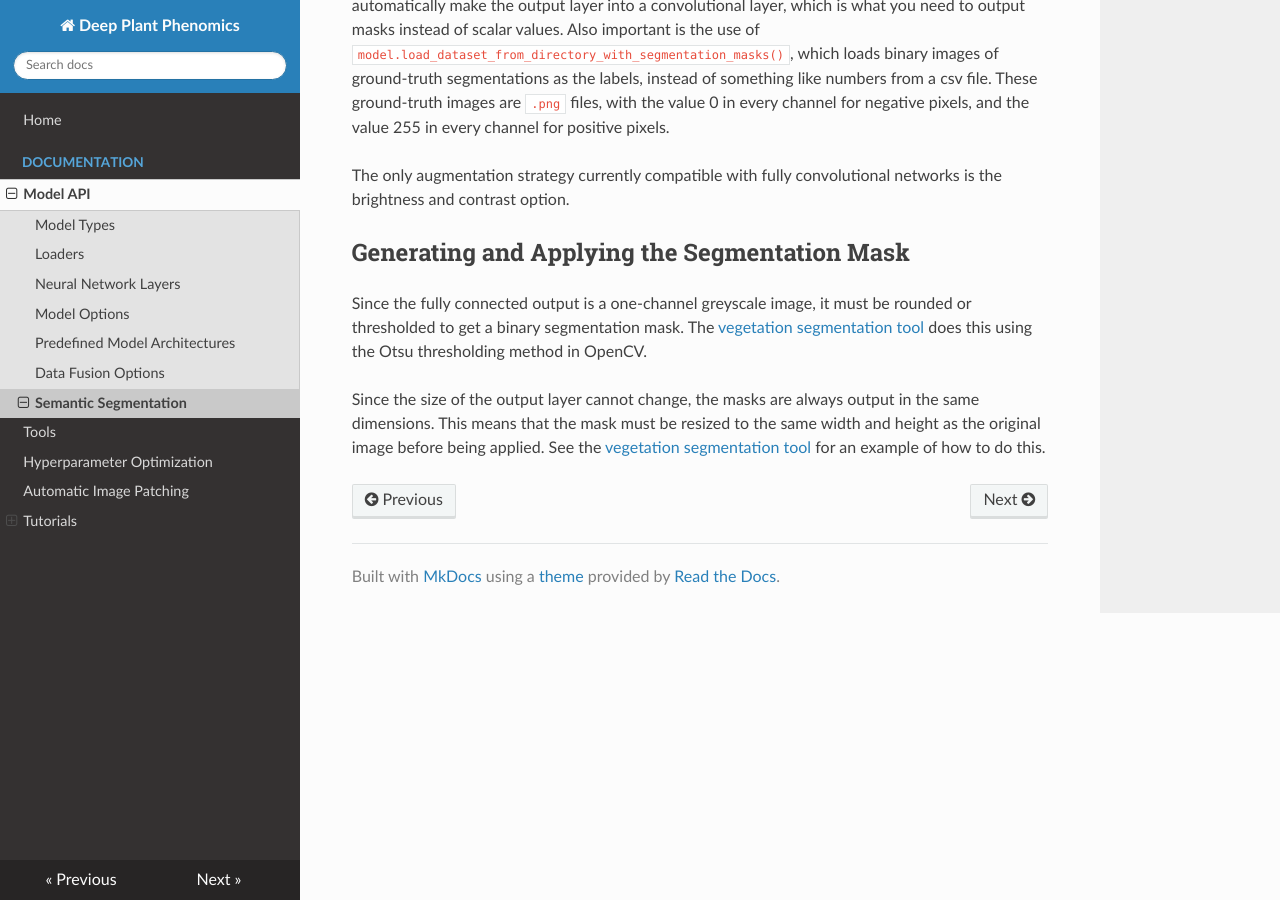
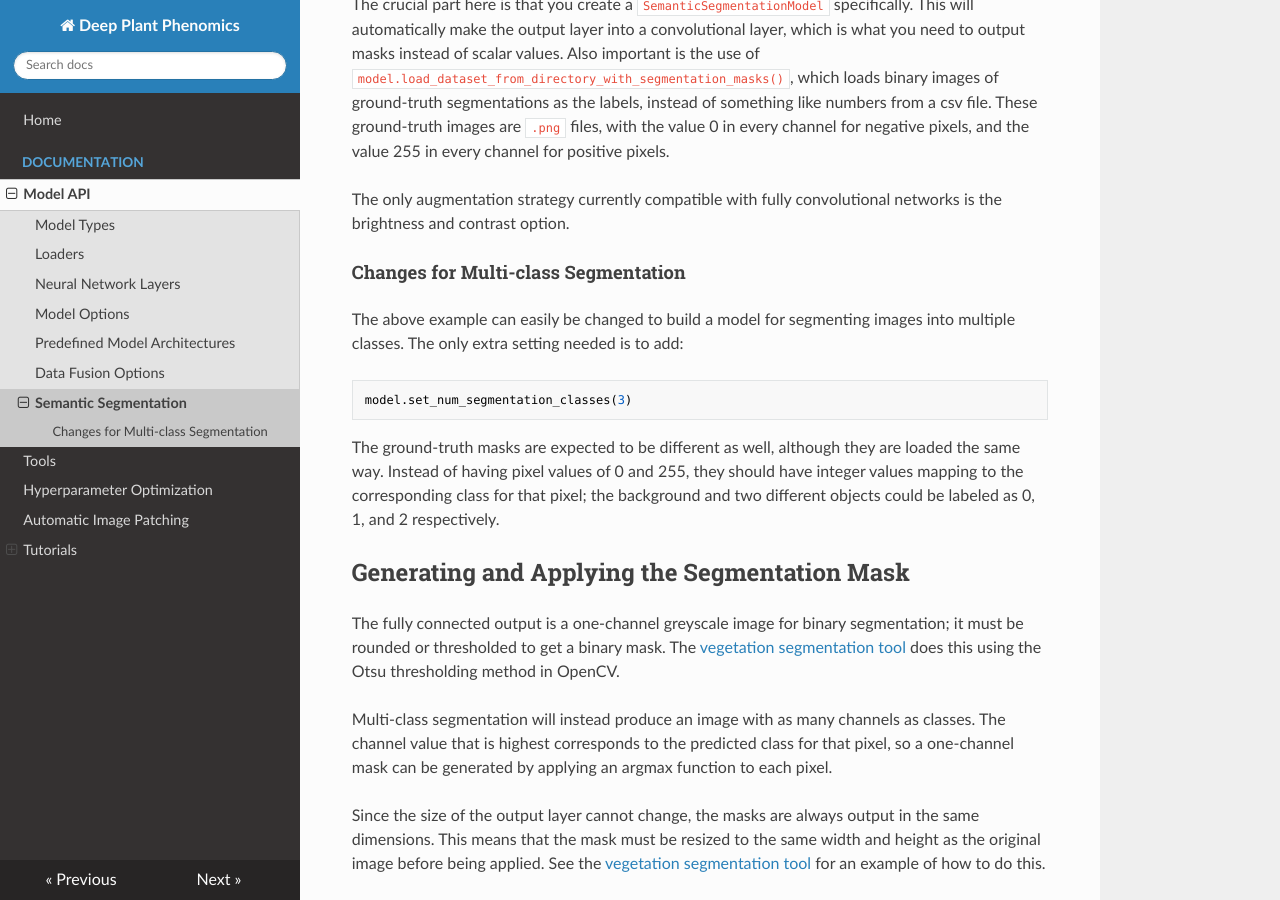
Before and after one commit to p2irc/deepplantphenomics, an MkDocs documentation site: the page built from docs/Semantic-Segmentation.md, in a window 1280 px wide and 900 px high, scrolled down 1198 px. Built offline with MkDocs 1.6.1, drawn with Linux system fonts in a browser that asks for light colours; nearby versions of some CDN libraries; old or Windows-style settings are respelled for this version of MkDocs; some of the changed text lies outside the part shown.

Commit message:
Document multi-class segmentation

````diff
--- a/docs/Model-Types.md
+++ b/docs/Model-Types.md
@@ -6,7 +6,7 @@ There are 6 `Model` objects is DPP for each problem type that it supports:
 
 - `ClassificationModel`, for classifying images into different classes (like objects or biotic stress)
 - `RegressionModel`, for determining parameter values (like leaf counts) from images
-- `SemanticSegmentationModel`, for determining segmentation masks for images
+- `SemanticSegmentationModel`, for determining binary and multi-class segmentation masks for images
 - `ObjectDetectionModel`, for detecting objects in images using the YOLO model
 - `CountCeptionModel`, for counting objects in images using the Countception model
 - `HeatmapObjectCountingModel`, for counting objects in images by determining heatmaps of their locations. This works similarly to semantic segmentation otherwise.
--- a/docs/Semantic-Segmentation.md
+++ b/docs/Semantic-Segmentation.md
@@ -2,7 +2,7 @@ Semantic segmentation refers to the task of assigning a label to each pixel in t
 
 ![results](semantic-output.png)
 
-DPP provides the option to use fully convolutional networks in order to perform the semantic segmentation task. As of now, only binary segmentations are supported (pixels are assigned a number between 1 and 0, which can be rounded or thresholded to get a mask).
+DPP provides the option to use fully convolutional networks in order to perform the semantic segmentation task. By default, binary segmentations are performed (pixels are assigned a number between 1 and 0, which can be rounded or thresholded to get a mask); segmentations with multiple classes can also be performed with some small changes to the settings.
 
 ## Example
 
@@ -50,8 +50,20 @@ The crucial part here is that you create a `SemanticSegmentationModel` specifica
 
 The only augmentation strategy currently compatible with fully convolutional networks is the brightness and contrast option.
 
+#### Changes for Multi-class Segmentation
+
+The above example can easily be changed to build a model for segmenting images into multiple classes. The only extra setting needed is to add:
+
+```python
+model.set_num_segmentation_classes(3)
+```
+
+The ground-truth masks are expected to be different as well, although they are loaded the same way. Instead of having pixel values of 0 and 255, they should have integer values mapping to the corresponding class for that pixel; the background and two different objects could be labeled as 0, 1, and 2 respectively.
+
 ## Generating and Applying the Segmentation Mask
 
-Since the fully connected output is a one-channel greyscale image, it must be rounded or thresholded to get a binary segmentation mask. The [vegetation segmentation tool](Tools.md) does this using the Otsu thresholding method in OpenCV.
+The fully connected output is a one-channel greyscale image for binary segmentation; it must be rounded or thresholded to get a binary mask. The [vegetation segmentation tool](Tools.md) does this using the Otsu thresholding method in OpenCV.
+
+Multi-class segmentation will instead produce an image with as many channels as classes. The channel value that is highest corresponds to the predicted class for that pixel, so a one-channel mask can be generated by applying an argmax function to each pixel.
 
 Since the size of the output layer cannot change, the masks are always output in the same dimensions. This means that the mask must be resized to the same width and height as the original image before being applied. See the [vegetation segmentation tool](Tools.md) for an example of how to do this.
````
Also changed, not shown: docs/Model-Options.md (+11 -2 lines).
